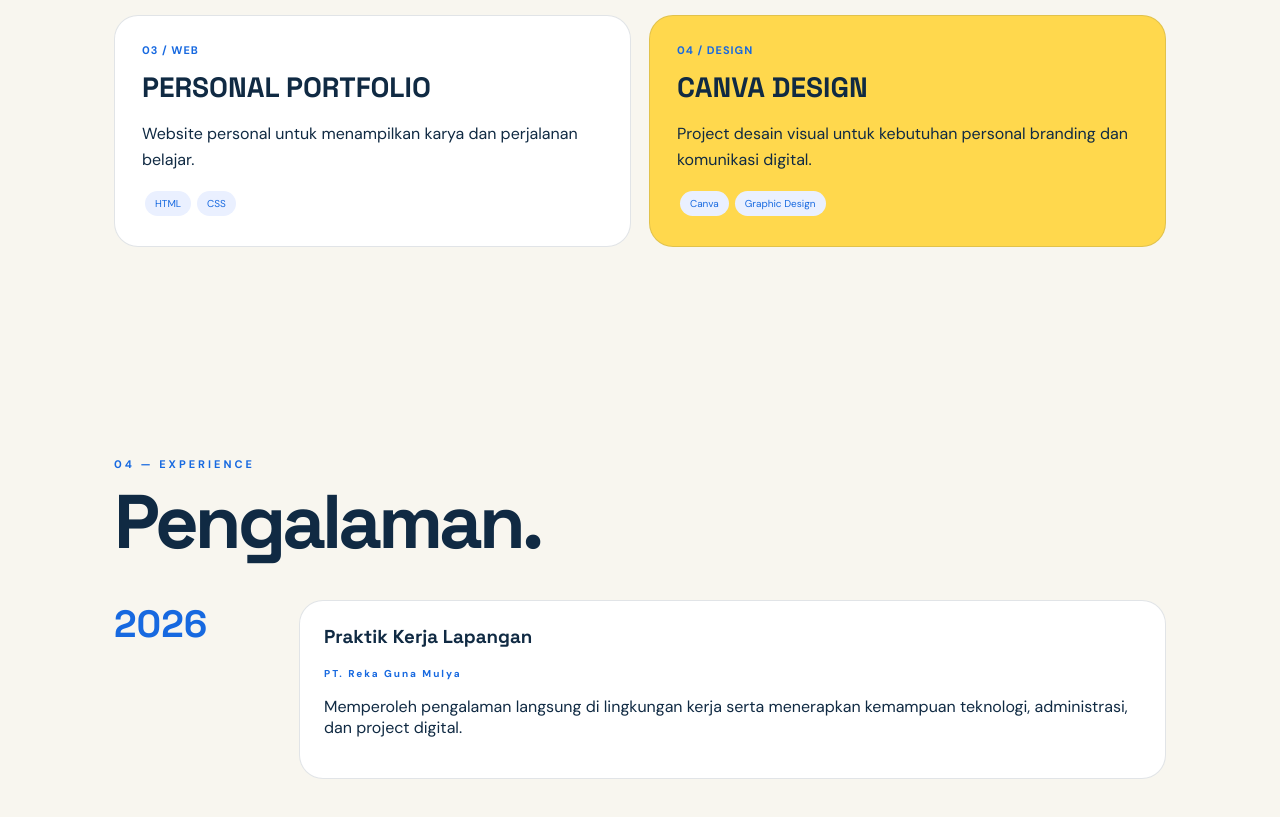
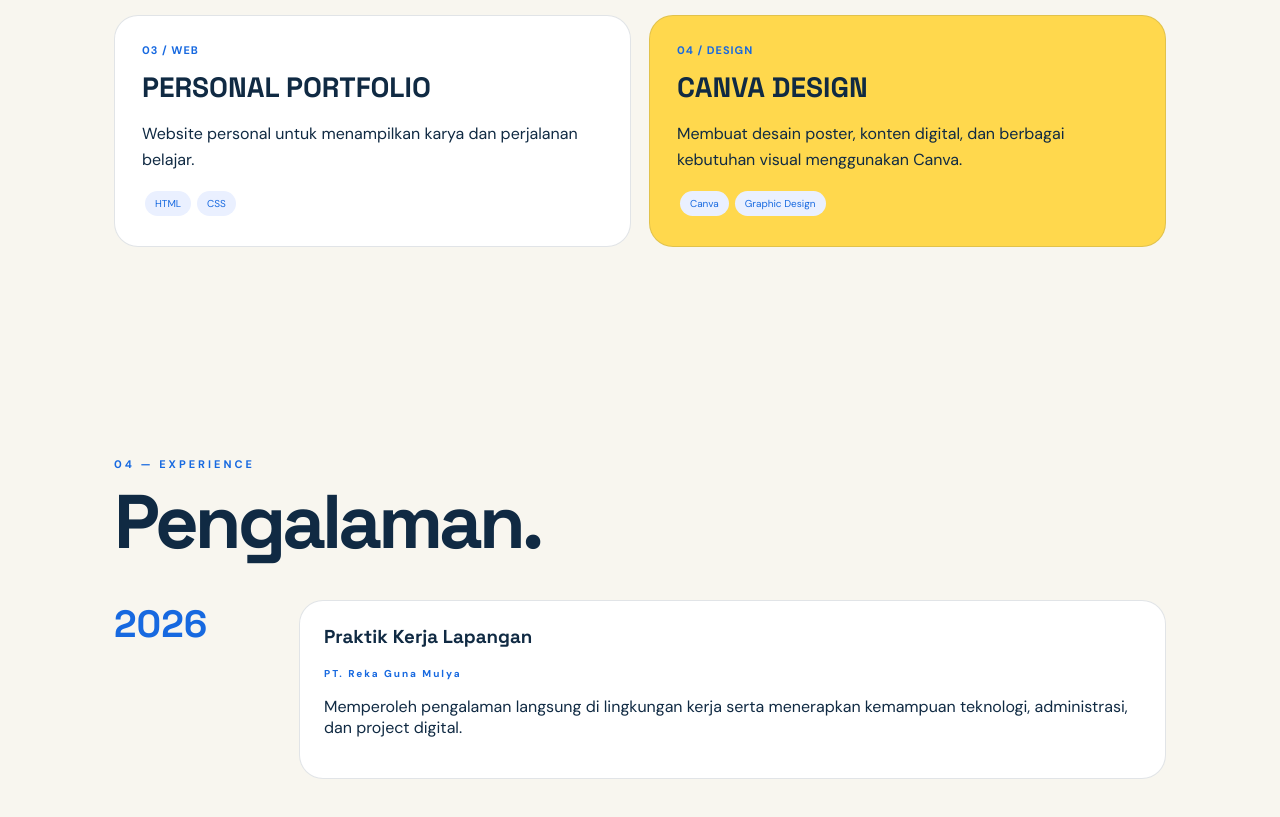
Before and after one commit to sitiawangsih276-dot/sitiawangsih276-dot.github.io, a plain HTML site: page index.html in a window 1280 px wide. Shown: the part 2338-3155 px from the top of the page. Drawn offline with Linux system fonts and the light colour scheme.

Commit message:
Update index.html

```diff
--- a/index.html
+++ b/index.html
@@ -101,7 +101,7 @@ footer{display:flex;justify-content:space-between;padding:35px 0;font-size:12px}
 <article class="project"><div class="num">01 / APP</div><h3>ABSENSI PKL</h3><p>Aplikasi untuk pencatatan kehadiran dan monitoring kegiatan PKL.</p><span class="tag">AppSheet</span><span class="tag">Google Sheets</span></article>
 <article class="project"><div class="num">02 / APP</div><h3>SURAT JALAN</h3><p>Aplikasi untuk membantu pengelolaan dan pengecekan data surat jalan.</p><span class="tag">AppSheet</span><span class="tag">Database</span></article>
 <article class="project"><div class="num">03 / WEB</div><h3>PERSONAL PORTFOLIO</h3><p>Website personal untuk menampilkan karya dan perjalanan belajar.</p><span class="tag">HTML</span><span class="tag">CSS</span></article>
-<article class="project"><div class="num">04 / DESIGN</div><h3>CANVA DESIGN</h3><p>Project desain visual untuk kebutuhan personal branding dan komunikasi digital.</p><span class="tag">Canva</span><span class="tag">Graphic Design</span></article>
+<article class="project"><div class="num">04 / DESIGN</div><h3>CANVA DESIGN</h3><p>Membuat desain poster, konten digital, dan berbagai kebutuhan visual menggunakan Canva.</p><span class="tag">Canva</span><span class="tag">Graphic Design</span></article>
 </div>
 </section>
 
```
